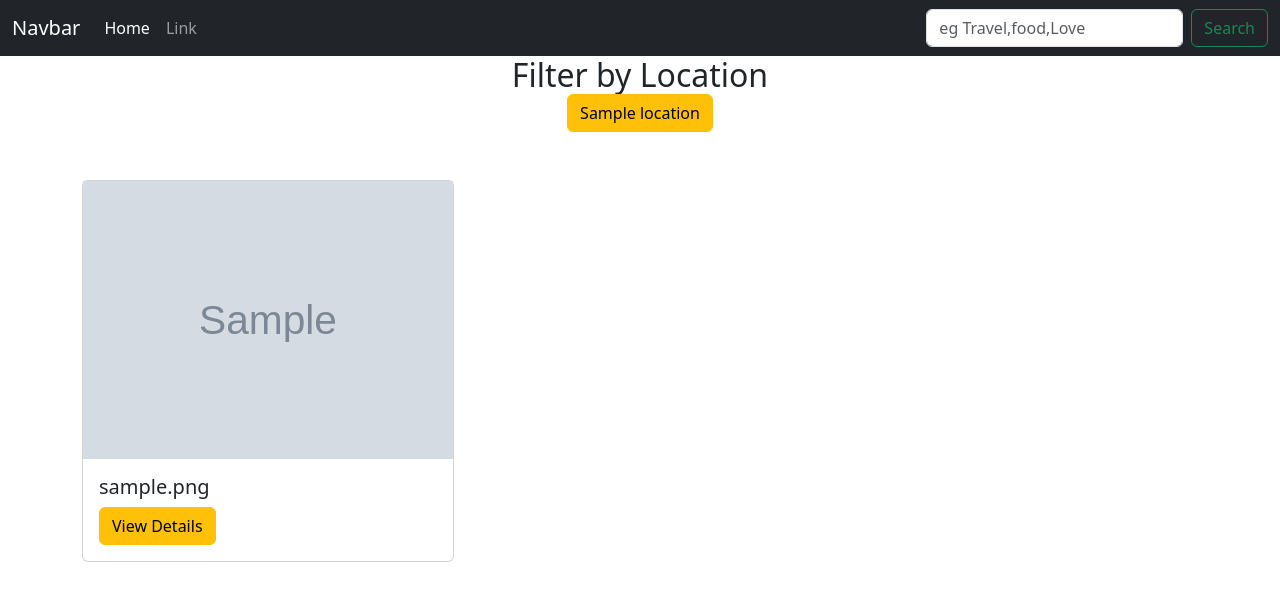
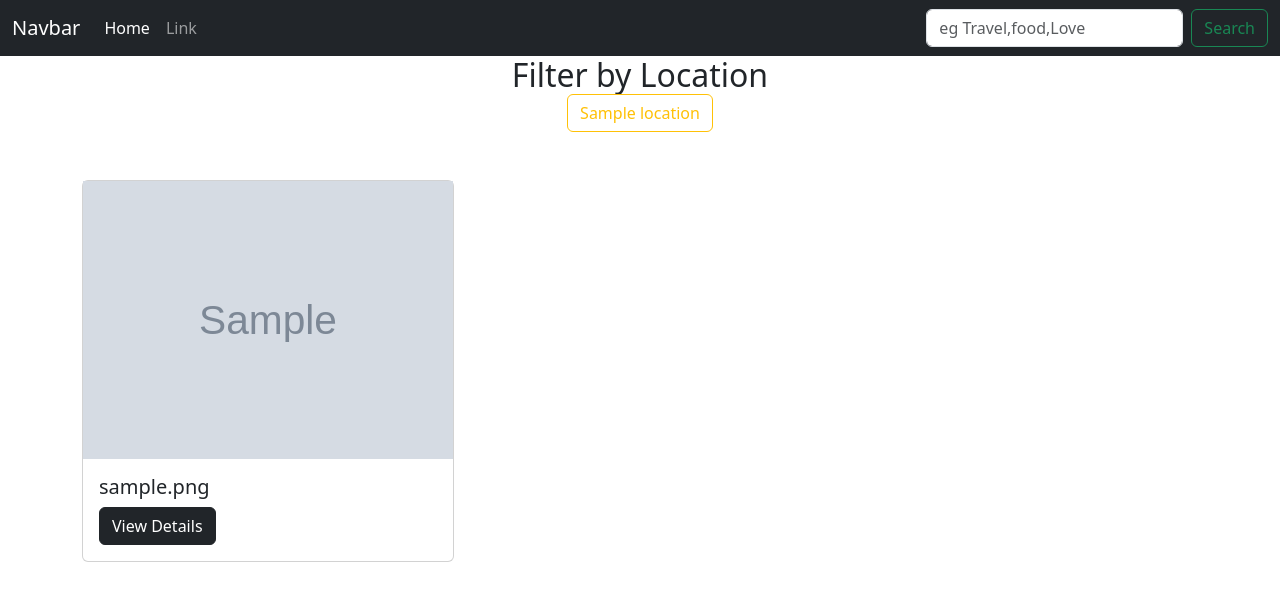
Before and after one commit to GraceMwende/Photos_Gallery, a Django app: page / in a window 1280 px wide. Shown: the top 601 px of the page. Run offline with Django 4.2, Linux system fonts and the light colour scheme; tables that the repository leaves empty hold one stand-in row (values such as "Sample post"); grey boxes marked "Sample" are stand-in pictures; some libraries are stand-ins or nearby versions.

Commit message:
outline btn

```diff
--- a/pictures/templates/all.html
+++ b/pictures/templates/all.html
@@ -8,7 +8,7 @@
   <h2 class="card-title">Filter by Location</h2>
   {% for location in locations %}
   <!-- <a href="{% url 'location' location.id}"><button class="btn btn-warning">{{location.loc_name}}</button></a> -->
-  <a href="location/{{location.id}}"><button class="btn btn-warning">{{location.loc_name}}</button></a>
+  <a href="location/{{location.id}}"><button class="btn btn-outline-warning">{{location.loc_name}}</button></a>
   {% endfor %}
 </div>
 
@@ -19,8 +19,7 @@
       <img src="{{img.image.url}}" class="img-fluid" alt="{{img.img_name}}">
       <div class="card-body">
         <h5 class="card-title">{{img.img_name}}</h5>
-        <button type="button" class="btn btn-warning" data-bs-toggle="modal"
-          data-bs-target="#exampleModal{{img.id}}">View
+        <button type="button" class="btn btn-dark" data-bs-toggle="modal" data-bs-target="#exampleModal{{img.id}}">View
           Details</button>
       </div>
     </div>
```
